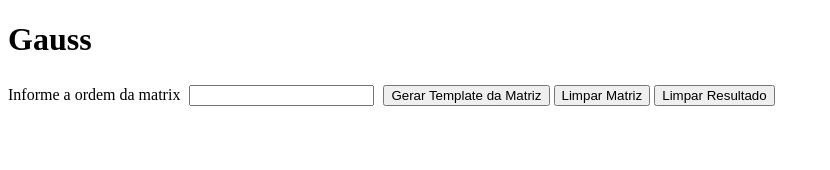
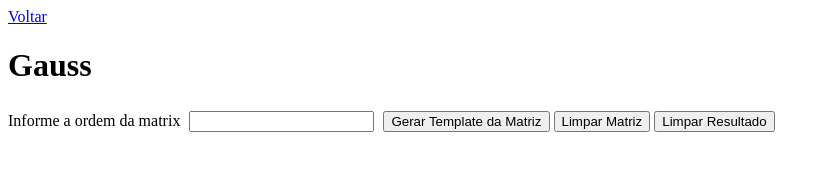
Before and after one commit to DevArthurBarboza/gauss-elimination, a plain HTML site: page gauss.html in a window 1280 px wide. Shown: the whole page, without its empty margins (0-830 px from the left). Drawn offline with Linux system fonts and the light colour scheme.

Commit message:
:lipstick: Add anchor for navigation between pages

```diff
--- a/gauss.html
+++ b/gauss.html
@@ -8,6 +8,8 @@
     <script type="text/javascript" src="matrix.js"></script>
 </head>
     <body>
+
+        <a href="index.html">Voltar</a>
 
         <h1>Gauss</h1>
 
```
Also changed, not shown: index.html (+3 -1 lines), seidel.html (+2 -0 lines).
